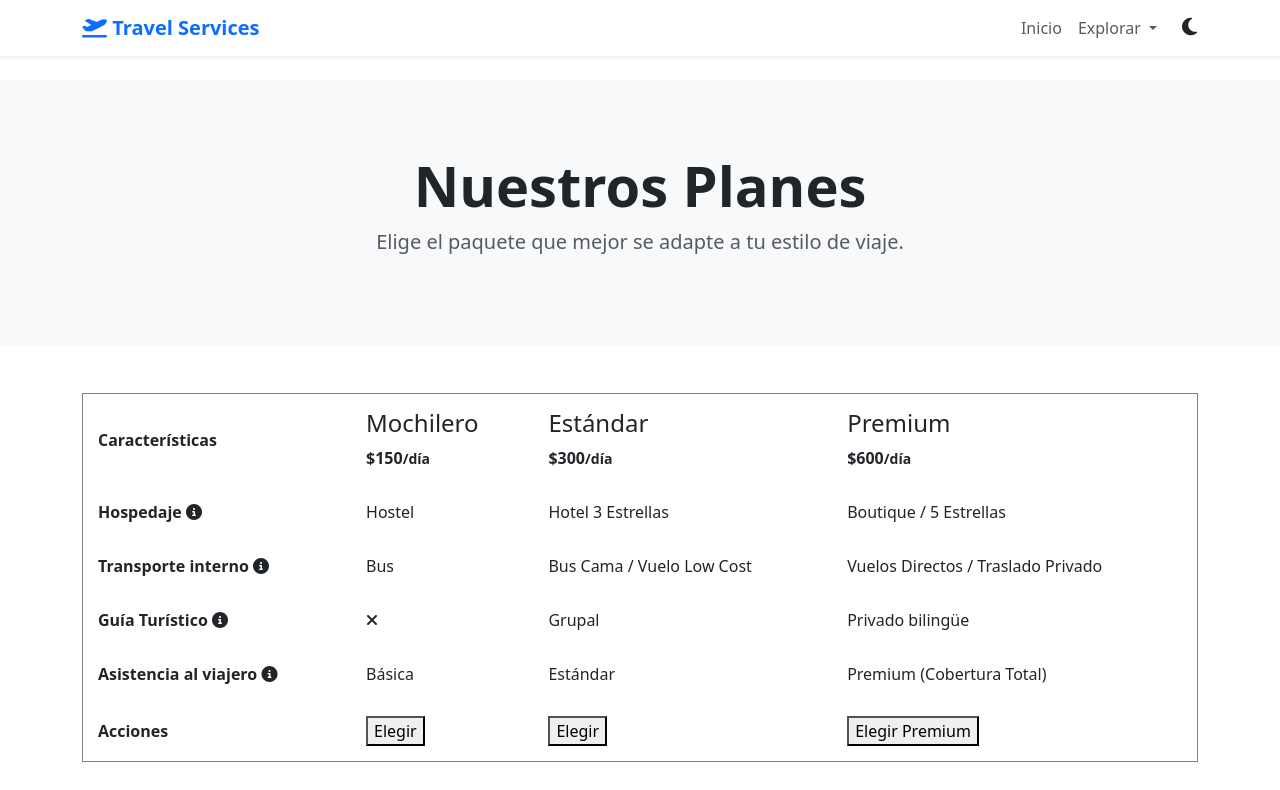
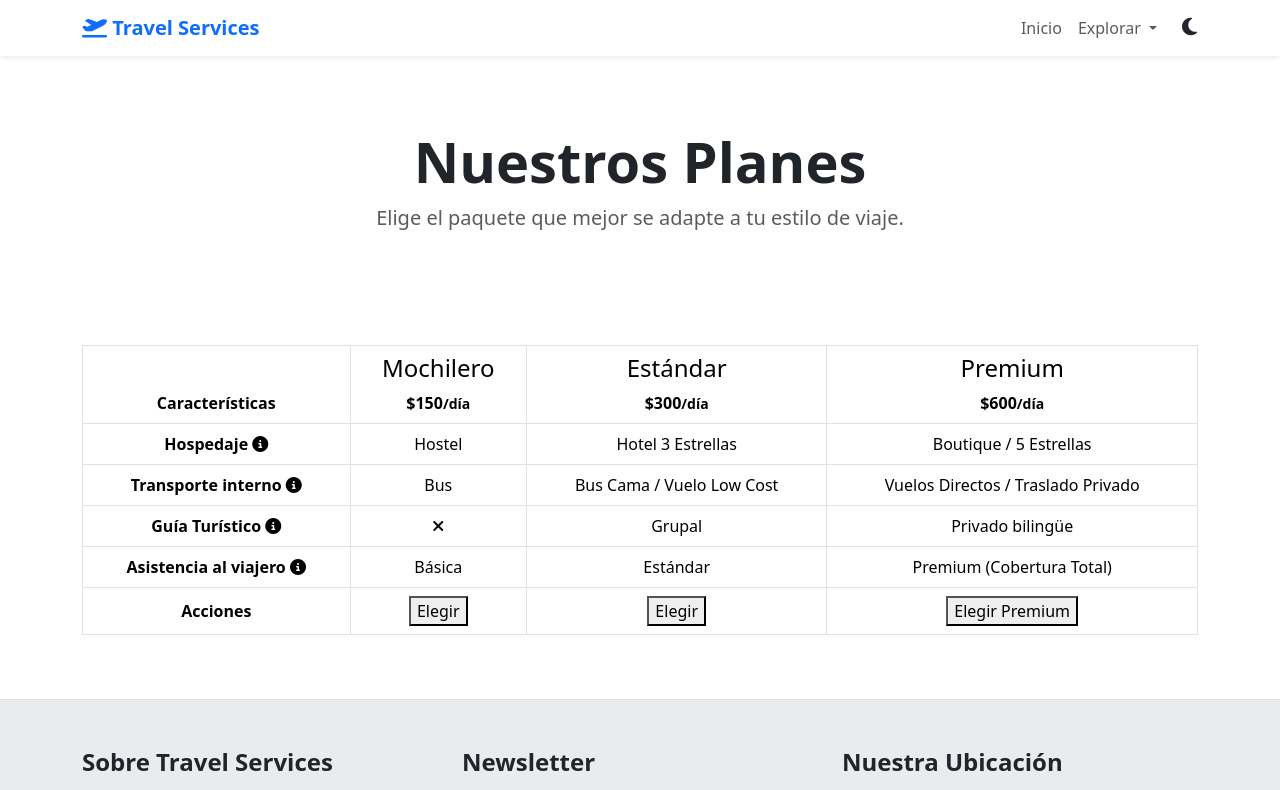
Before and after one commit to mauriciozalazar29/Travel-Services-Sitio-Web-de-Turismo-Argentina-Responsivo, a plain HTML site: page pages/precios.html in a window 1280 px wide. Shown: the top 790 px of the page. Drawn offline with nearby package versions, Linux system fonts and the light colour scheme.

Commit message:
Arreglo de tabla comparativa e implementacion de hover dinamico

```diff
--- a/css/global.css
+++ b/css/global.css
@@ -110,3 +110,12 @@ body {
 .star-rating i.active {
     color: #ffc107 !important; /* Dorado Bootstrap */
 }
+
+/* TABLA PRECIOS - Hover dinámico */
+.table tbody tr {
+    transition: all 0.3s ease;
+}
+
+.table tbody tr:hover {
+    transform: scale(1.01);
+}
--- a/pages/precios.html
+++ b/pages/precios.html
@@ -63,8 +63,8 @@
     </nav>
 
     <main>
-        <section class="py-5 bg-light text-center">
-            <div class="container py-4">
+        <section class="py-5 text-center">
+            <div class="container">
                 <h1 class="display-4 fw-bold">Nuestros Planes</h1>
                 <p class="lead text-muted">Elige el paquete que mejor se adapte a tu estilo de viaje.</p>
             </div>
@@ -72,9 +72,8 @@
 
         <section class="py-5">
             <div class="container">
-                <div style="overflow-x: auto;">
-                    <table border="1" cellpadding="15" cellspacing="0"
-                        style="width: 100%; border-collapse: collapse; text-align: left;">
+                <div class="table-responsive">
+                    <table class="table table-bordered table-hover align-middle text-center">
                         <thead>
                             <tr>
                                 <th>Características</th>
```
